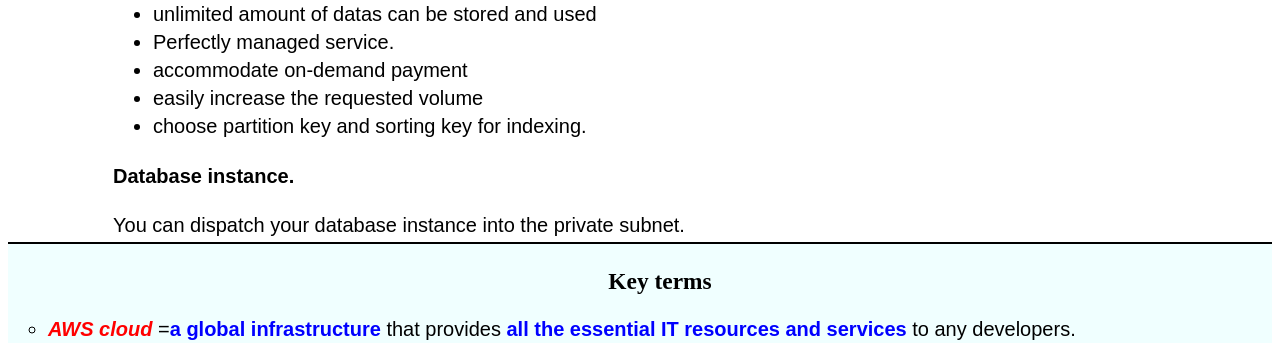
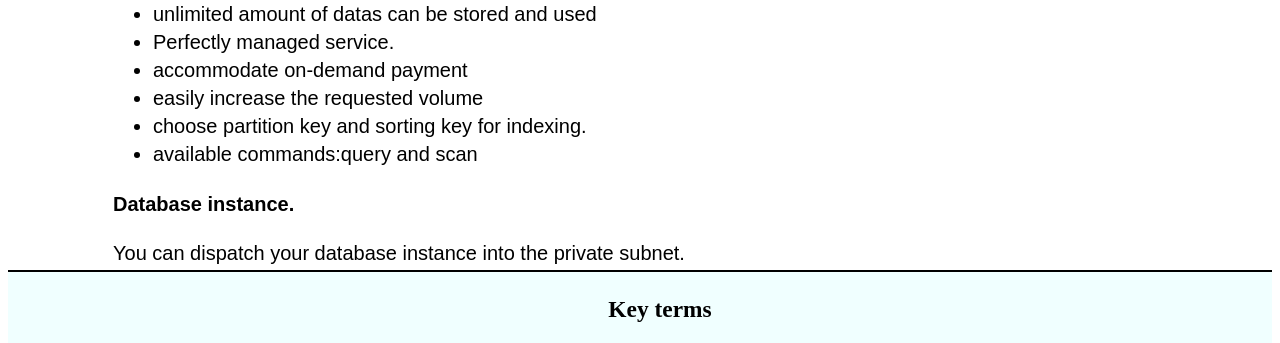
Before and after one commit to Pavelbure34/AWS_learningNote, a plain HTML site: page index2.html in a window 1280 px wide. Shown: the part 1688-2031 px from the top of the page. Drawn offline with nearby package versions, Linux system fonts and the light colour scheme.

Commit message:
lesson continue

```diff
--- a/index2.html
+++ b/index2.html
@@ -109,6 +109,7 @@
                     <li>accommodate on-demand payment</li>
                     <li>easily increase the requested volume</li>
                     <li>choose partition key and sorting key for indexing.</li>
+                    <li>available commands:query and scan</li>
                 </ul>
             </section>
             <section>
```
